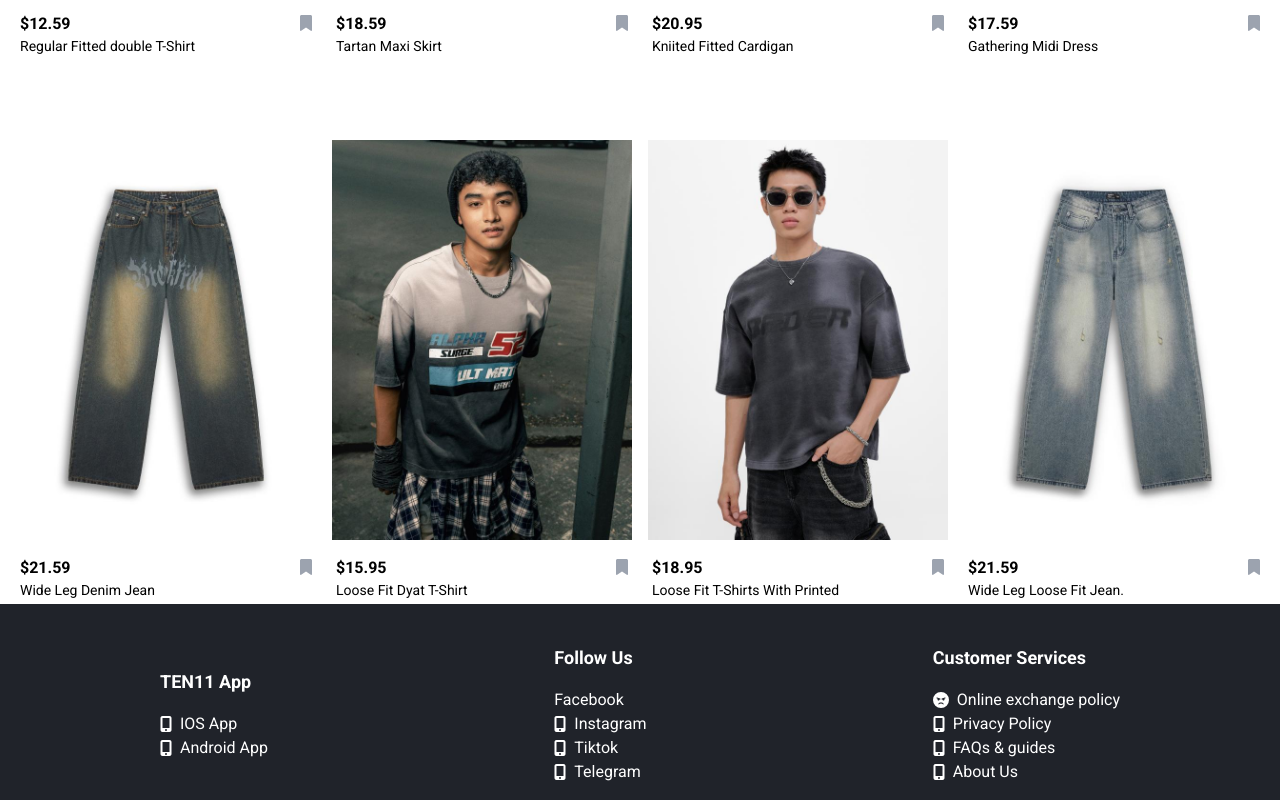
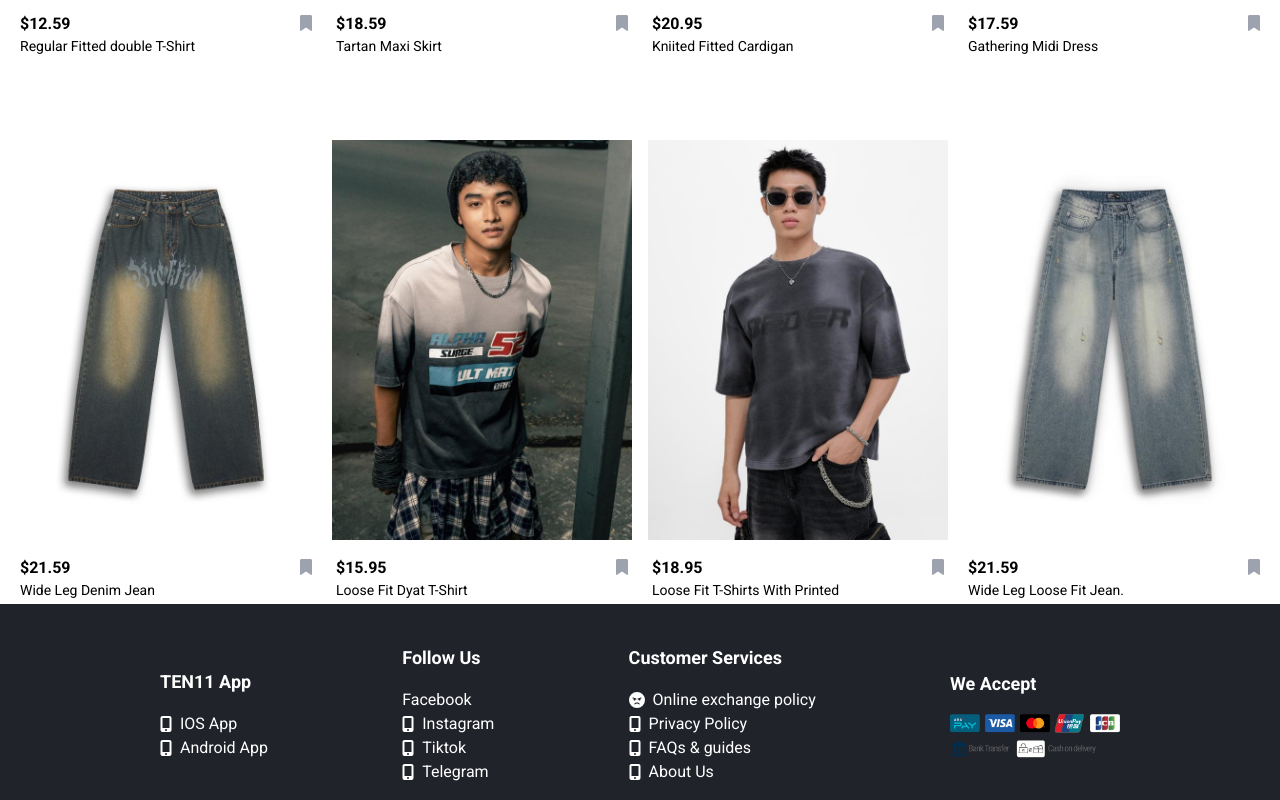
Before and after one commit to UdomHorn/Ten11, a React (Vite) app: page / in a window 1280 px wide. Shown: the part 1879-2679 px from the top of the page. Built offline with nearby package versions, Linux system fonts and the light colour scheme; a web font is replaced by a local one.

Commit message:
continue footer

```diff
--- a/src/Component/Footer.jsx
+++ b/src/Component/Footer.jsx
@@ -1,13 +1,13 @@
 import React from 'react'
-
+import img12 from '../assets/Images/We-accept-payments.png'
 import { FontAwesomeIcon } from '@fortawesome/react-fontawesome'
 import {faMobileScreenButton, faFaceAngry} from '@fortawesome/free-solid-svg-icons'
 // import {faFacebookF} from '@fortawesome/free-brands-svg-icons'
 const Footer = () => {
   return (
     <div className='w-full bg-footer-0 text-white font-roboto pt-6'>
-      <div className='w-[75%] max-md:w-[94%]  text-white font-roboto flex justify-between items-center m-auto py-4 '>
-      <div className='  '>
+      <div className='w-[75%] max-md:w-[94%] max-md:justify-around max-sm:justify-between  text-white font-roboto flex justify-between items-center m-auto py-4 '>
+      <div className='max-md:hidden  '>
         <div className='text-lg font-bold pb-4'>TEN11 App</div>
         <div className='flex items-center gap-2'>
           <FontAwesomeIcon icon={faMobileScreenButton} />
@@ -19,7 +19,7 @@ const Footer = () => {
         </div>
       </div>
 
-      <div className=' '>
+      <div className=''>
         <div className='text-lg font-bold pb-4'>Follow Us</div>
         <div className='flex items-center gap-2'>
         {/* <FontAwesomeIcon icon={faFacebookF} /> */}
@@ -58,6 +58,22 @@ const Footer = () => {
           <p>About Us</p>
         </div>
       </div>
+
+      <div className='max-md:hidden '>
+        <div className='text-lg font-bold pb-4'>We Accept</div>
+        <div className='w-[170px]'>
+          <img src={img12} alt="" />
+        </div>
+
+      </div>
+
+      </div>
+      <div className='max-md:w-[94%] m-auto hidden max-md:block '>
+        <div className='text-lg font-bold pb-4'>We Accept</div>
+        <div className='w-[300px]'>
+          <img src={img12} alt="" />
+        </div>
+
       </div>
     </div>
   )
```
